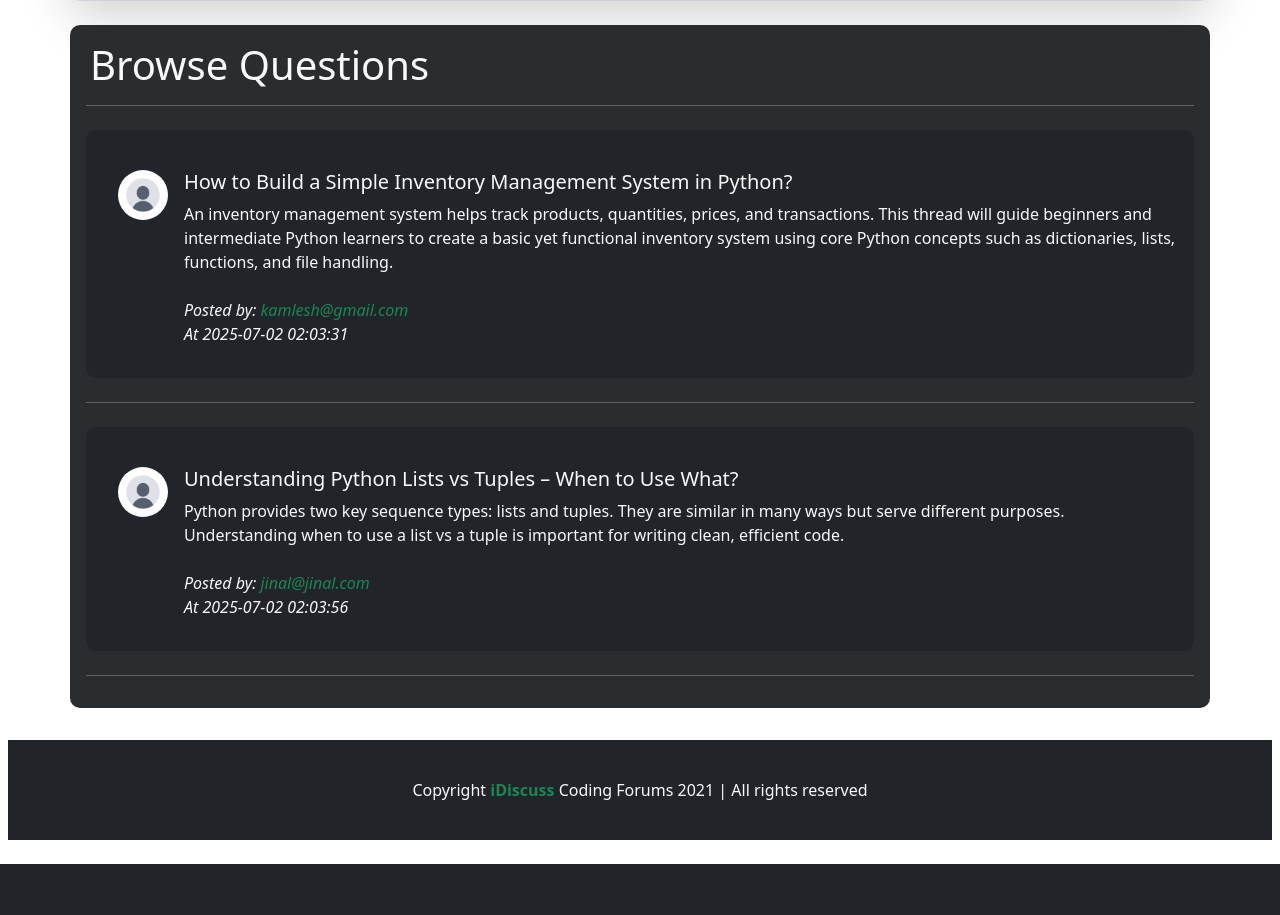
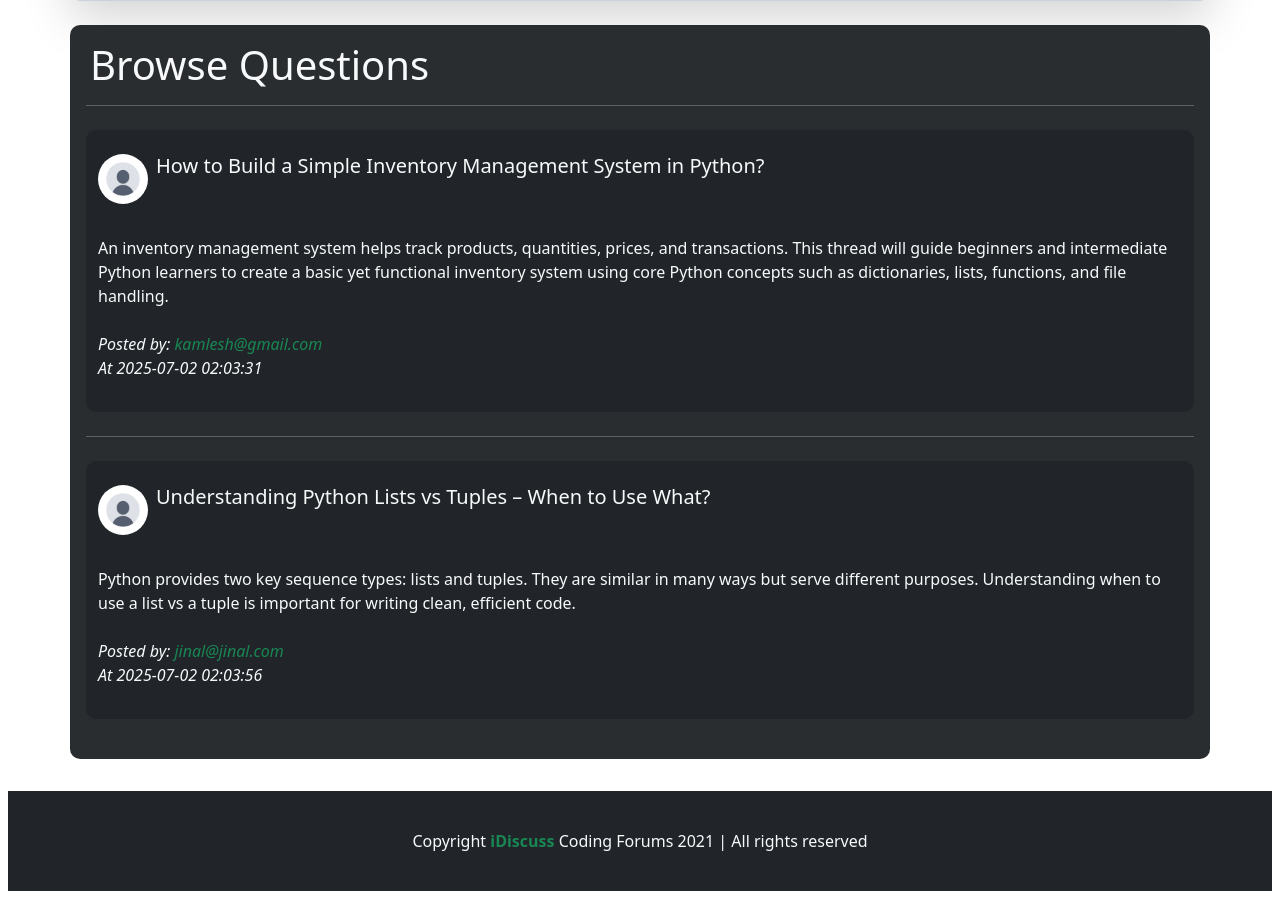
Before and after one commit to kamleshnagar/iDiscuss, a PHP site: page /threadlist.php?catid=1 in a window 1280 px wide. Shown: the part 1004-1919 px from the top of the page. Before the commit the page ends 1868 px from the top, so only its background shows below. Run offline with PHP 8.4, Linux system fonts and the light colour scheme; data comes from the database, SQL or seed files in the repository.

Commit message:
Add files via upload

```diff
--- a/partials/_footer.php
+++ b/partials/_footer.php
@@ -10,7 +10,7 @@ echo
 </body>
 <footer class=" container-fluid my-3 p-2 w-100">
   <div class="container-fluid bg-dark text-light d-flex justify-content-center align-items-center" style="min-height:100px;">
-    <p class="text-center my-auto">Copyright <a class="text-decoration-none" href="../forum"> <b class="text-success fw-bolder">iDiscuss</b></a> Coding Forums 2021 | All rights reserved</p>
+    <p class="text-center my-auto">Copyright <a class="text-decoration-none" href="../forum"> <b class="text-success fw-bolder">iDiscuss</b></a> Coding Forums 2021 | <span class="all"> All rights reserved</p>
   </div>
 </footer>
 
--- a/partials/_header.php
+++ b/partials/_header.php
@@ -1,4 +1,3 @@
-
 <?php
 session_start();
 include('_dbconnect.php');
@@ -23,9 +22,29 @@ padding:0
 box-sizing: border-box;
 
 }
+.carousel-item img {
+   max-height:500px;
+
+  }
+
+//  .all {
+//   display:inline;
+// }
+@media only screen and (max-width: 767px) {
+  .carousel-item img {
+    max-height: 200px !important;
+
+  }
+
+  .all {
+  display: block;
+}
+}
+
+
 </style>
 
-<body >
+<body class="" >
 
 <div class="mb-2 ">
   <nav class="navbar navbar-expand-lg navbar-dark bg-dark sticky-top">
@@ -40,7 +59,7 @@ box-sizing: border-box;
             <a class="nav-link active" aria-current="page" href="../../forum">Home</a>
           </li>
           <li class="nav-item">
-            <a class="nav-link" href="../../forum/about.php">About</a>
+            <a class="nav-link" href="">About</a>
           </li>
           <li class="nav-item dropdown">
             <a class="nav-link dropdown-toggle" href="#" id="navbarDropdown" role="button" data-bs-toggle="dropdown" aria-expanded="false">
@@ -68,23 +87,24 @@ echo
           </li>
         </ul>
         ';
+?>
+<form class="d-flex" action="search.php" method="get">
+  <input class="form-control me-2" type="search" name="search" placeholder="Search" aria-label="Search">
+  <button class="btn btn-success" type="submit">Search</button>
+</form>
+
+<?php
 
 if (isset($_SESSION['loggedin']) && $_SESSION['loggedin'] == "true") {
   $user = $_SESSION['user_email'];
-  echo '<form class="d-flex" action="search.php" method="get">
-            <input class="form-control me-2" type="search" name="search" placeholder="Search" aria-label="Search">
-            <button class="btn btn-success" type="submit">Search</button>
-        </form>
+  echo '
           <div class="text-light m-2">Welcome ' . $user . '</div>
           <div class="mx-3">
            <a role="button" class="text-decoration-none btn btn-outline-success m-1""  href="/forum/partials/_handleLogout.php">Logout</a>
 
           </div>';
 } else {
-  echo '<form class="d-flex">
-            <input class="form-control me-2" type="search" placeholder="Search" aria-label="Search">
-            <button class="btn btn-success" type="submit">Search</button>
-        </form>
+  echo '
           <div class="mx-3">
             <button class="btn btn-outline-success m-1" data-bs-toggle="modal" data-bs-target="#loginmodal">Login</button>
             <button class="btn btn-outline-success m-1" data-bs-toggle="modal" data-bs-target="#signupmodal">Signup</button>
@@ -135,6 +155,5 @@ if (isset($_SESSION['logout']) && $_SESSION['logout'] == "true") {
   <button type="button" class="btn-close" data-bs-dismiss="alert" aria-label="Close"></button>
 </div>';
     unset($_SESSION['logout']);
-
   }
   ?>
--- a/search.php
+++ b/search.php
@@ -102,7 +102,7 @@ function showThread($row, $conn)
     <div class="result container p-4 bg-dark text-light rounded my-4">
         <h3><a href="' . $url . '" class="text-success text-decoration-none">' . $thread_title . '</a></h3>
         <p>' . $thread_desc . '</p>
-        <div class="d-flex justify-content-between mt-3">
+        <div class="d-md-flex justify-content-md-between mt-md-3">
             <p><em>Posted by: <span class="text-success fw-bolder">' . $user_email . '</span></em></p>
             <p><em>at ' . $thread_timestamp . '</em></p>
         </div>
@@ -111,6 +111,8 @@ function showThread($row, $conn)
 }
 ?>
 <?php
+
+// ---------------------- Function to display comments ----------------------
 function showComment($row, $row2, $conn)
 {
 
--- a/threadlist.php
+++ b/threadlist.php
@@ -25,9 +25,9 @@ include('./partials/_header.php');
 
 
 
-<div class="container my-4 p-3 bg-dark text-light" style="border-radius: 10px;">
+<div class="container my-4 p-md-3 p-1 bg-dark text-light" style="border-radius: 10px;">
 
-    <div class="jumbotron bg-dark text-light px-5 py-3">
+    <div class="jumbotron bg-dark text-light px-md-5 px-3 py-3">
         <h1 class="display-4"><b>Welcome to the <?php echo $catname ?> forums</b></h1>
         <p class="lead"> <?php echo $catdesc ?></p>
         <hr class="my-4">
@@ -134,7 +134,7 @@ $noResult = true;
 
 echo '<div class="container my-4 p-3  text-light" style="border-radius: 10px; background-color:rgb(41, 45, 48);">
 <h1 class="px-1">Browse Questions</h1>
-<hr>';
+';
 while ($row = mysqli_fetch_assoc($result)) {
         $noResult = false;
         $thread_id = $row['thread_id'];
@@ -156,16 +156,18 @@ while ($row = mysqli_fetch_assoc($result)) {
 
 
         echo
-        '<div class="container  my-4 p-3 d-flex bg-dark " style="border-radius: 10px;"  >
-            <div class="media d-flex">
-                <img src="img/userdefault.png" class="m-3 mt-4 rounded-circle img-fluide" alt="Generic placeholder image" style="width:50px; height:50px;">
+        '<hr><div class="container  my-md-4 my-2 py-3 bg-dark " style="border-radius: 10px;"  >
+            <div class="media mb-4 d-flex py-2 ">
+                <img src="img/userdefault.png" class=" rounded-circle img-fluide" alt="Generic placeholder image" style="width:50px; height:50px;">
+
+                <h5 class="px-2"><a href="thread.php?threadid=' . $thread_id . '" class="text-light  text-decoration-none">' . $thread_title . '</a></h5>
+
+            </div>
                 <div class="media-body">
-                    <h5 class="mt-4"><a href="thread.php?threadid=' . $thread_id . '" class="text-light text-decoration-none">' . $thread_title . '</a></h5>
                     ' . $thread_desc . '
                     <p class="mt-4"><em>Posted by: <a href="" class="text-success text-decoration-none fs-6">' . $user . '</a><br> At ' . $thread_time . '</em></p>
                 </div>
-            </div>
-        </div><hr>';
+        </div>';
     }
 
     if ($noResult) {
```
Also changed, not shown: index.php (+9 -9 lines), partials/_dbconnect.php (+34 -10 lines), thread.php (+14 -11 lines), 1 other file. Lines whose indentation alone changed are shown as unchanged.
